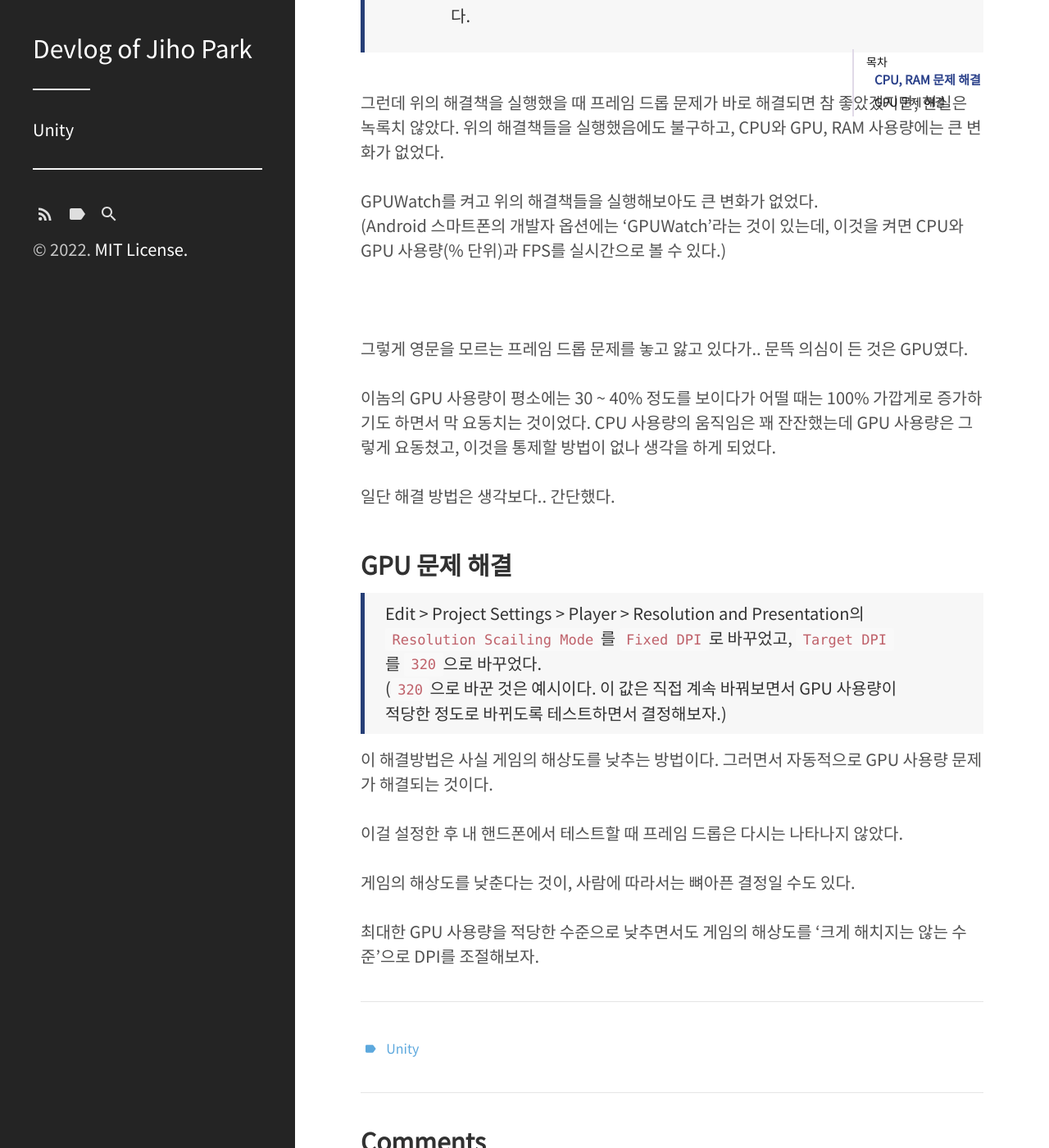
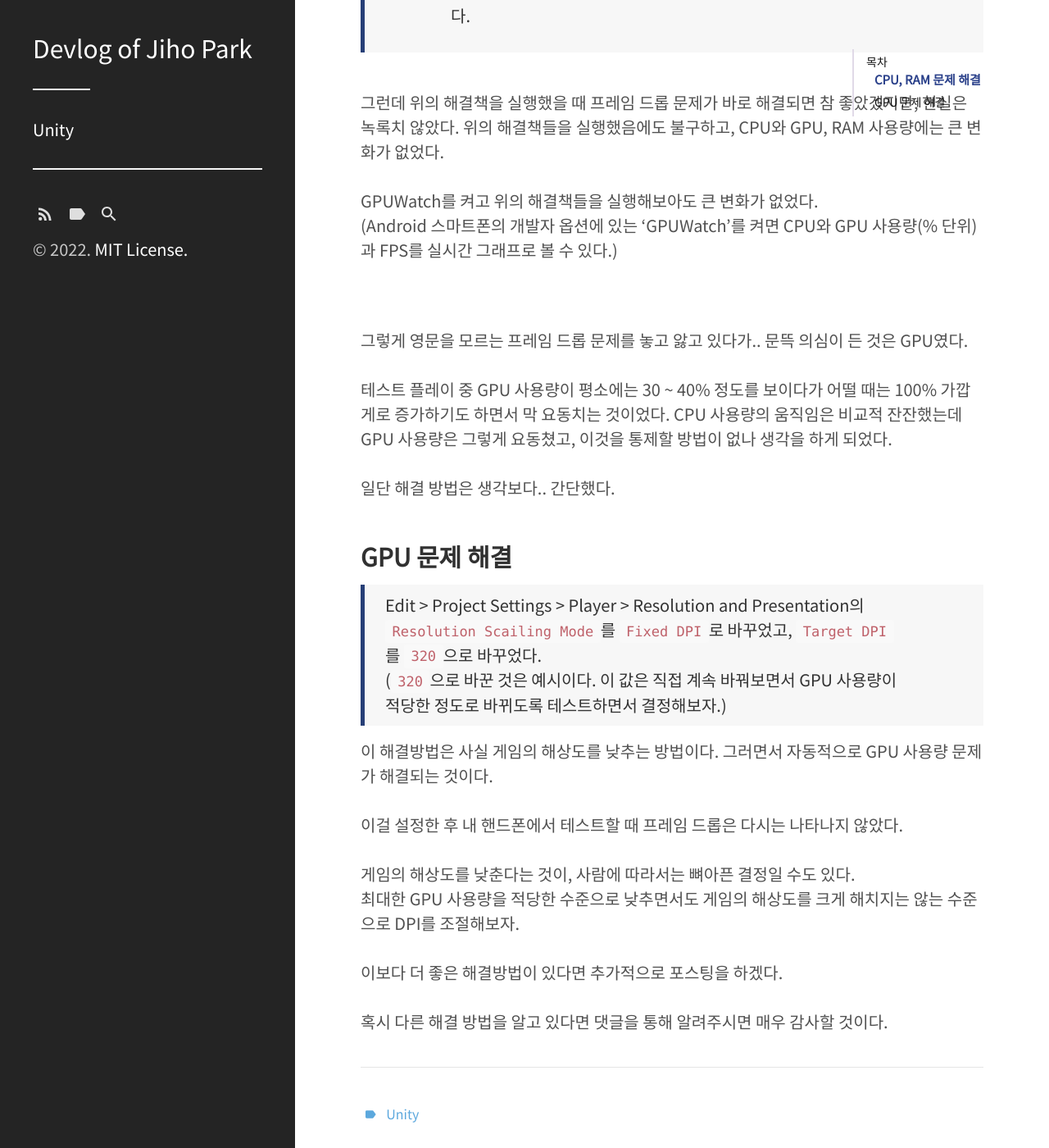
Before and after one commit to parkjiho3753/parkjiho3753.github.io, a Jekyll site: the page built from _posts/unity/2022-01-23-unity-1.md, in a window 1280 px wide and 1400 px high, scrolled down 1280 px. Shown: the whole window at 82% size. Built offline with Jekyll 4.4.1, drawn with Linux system fonts in a browser that asks for light colours.

Commit message:
comment add

```diff
--- a/_config.yml
+++ b/_config.yml
@@ -29,6 +29,9 @@ plugins:
 
 jekyll-toc: true
 
+comments: true
+disqus.shortname: 'parkjiho3753-github-io'
+
 # Sidebar link settings
 sidebar_home_link:  true
 # sidebar_blog_link:  '/blog'   # By default, your home page is your blog
--- a/_posts/unity/2022-01-23-unity-1.md
+++ b/_posts/unity/2022-01-23-unity-1.md
@@ -34,11 +34,12 @@ Timestep이 0.02로 설정되어 있다면 FixedUpdate의 코드가 1초에 50
 그런데 위의 해결책을 실행했을 때 프레임 드롭 문제가 바로 해결되면 참 좋았겠지만, 현실은 녹록치 않았다. 위의 해결책들을 실행했음에도 불구하고, CPU와 GPU, RAM 사용량에는 큰 변화가 없었다.
 <br><br>
 GPUWatch를 켜고 위의 해결책들을 실행해보아도 큰 변화가 없었다. <br>
-(Android 스마트폰의 개발자 옵션에는 'GPUWatch'라는 것이 있는데, 이것을 켜면 CPU와 GPU 사용량(% 단위)과 FPS를 실시간으로 볼 수 있다.)
-<br><br><br><br>
+(Android 스마트폰의 개발자 옵션에 있는 'GPUWatch'를 켜면 CPU와 GPU 사용량(% 단위)과 FPS를 실시간 그래프로 볼 수 있다.)
+<br><br><br>
+
 그렇게 영문을 모르는 프레임 드롭 문제를 놓고 앓고 있다가.. 문뜩 의심이 든 것은 GPU였다.
 <br><br>
-이놈의 GPU 사용량이 평소에는 30 ~ 40% 정도를 보이다가 어떨 때는 100% 가깝게로 증가하기도 하면서 막 요동치는 것이었다. CPU 사용량의 움직임은 꽤 잔잔했는데 GPU 사용량은 그렇게 요동쳤고, 이것을 통제할 방법이 없나 생각을 하게 되었다.
+테스트 플레이 중 GPU 사용량이 평소에는 30 ~ 40% 정도를 보이다가 어떨 때는 100% 가깝게로 증가하기도 하면서 막 요동치는 것이었다. CPU 사용량의 움직임은 비교적 잔잔했는데 GPU 사용량은 그렇게 요동쳤고, 이것을 통제할 방법이 없나 생각을 하게 되었다.
 <br><br>
 일단 해결 방법은 생각보다.. 간단했다.
 <br><br>
@@ -53,5 +54,9 @@ GPUWatch를 켜고 위의 해결책들을 실행해보아도 큰 변화가 없
 이걸 설정한 후 내 핸드폰에서 테스트할 때 프레임 드롭은 다시는 나타나지 않았다.
 <br><br>
 게임의 해상도를 낮춘다는 것이, 사람에 따라서는 뼈아픈 결정일 수도 있다.
+<br>
+최대한 GPU 사용량을 적당한 수준으로 낮추면서도 게임의 해상도를 크게 해치지는 않는 수준으로 DPI를 조절해보자.
 <br><br>
-최대한 GPU 사용량을 적당한 수준으로 낮추면서도 게임의 해상도를 '크게 해치지는 않는 수준'으로 DPI를 조절해보자.
+이보다 더 좋은 해결방법이 있다면 추가적으로 포스팅을 하겠다.
+<br><br>
+혹시 다른 해결 방법을 알고 있다면 댓글을 통해 알려주시면 매우 감사할 것이다.
```
